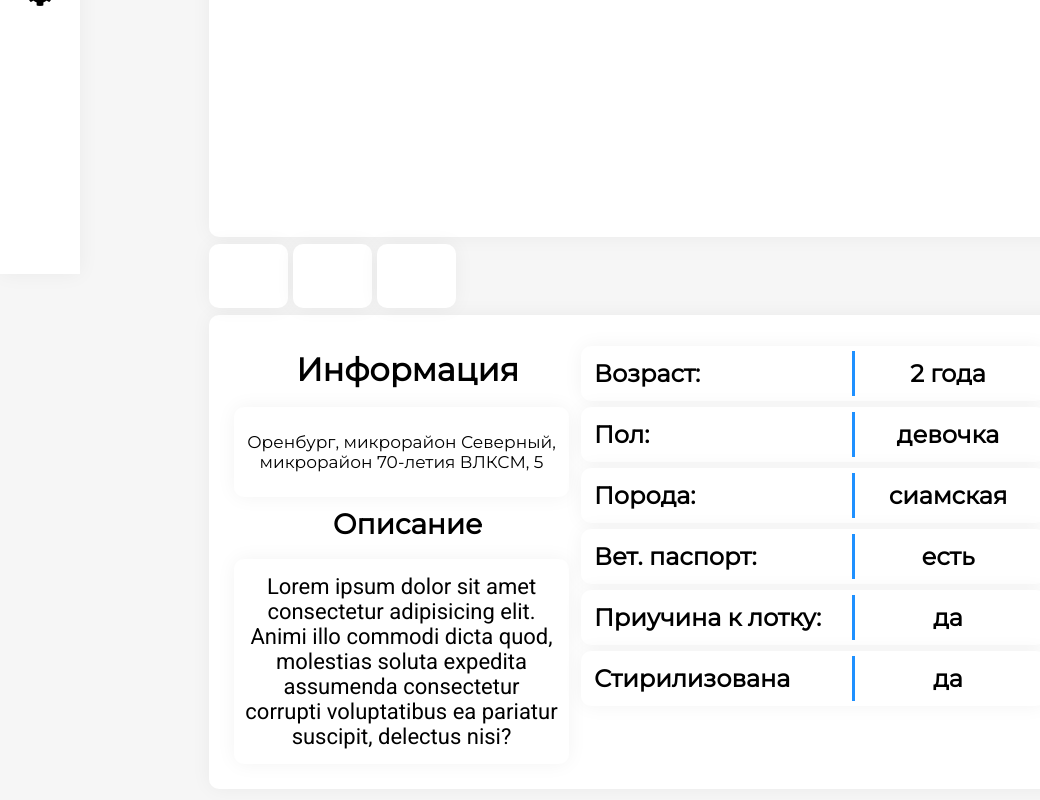
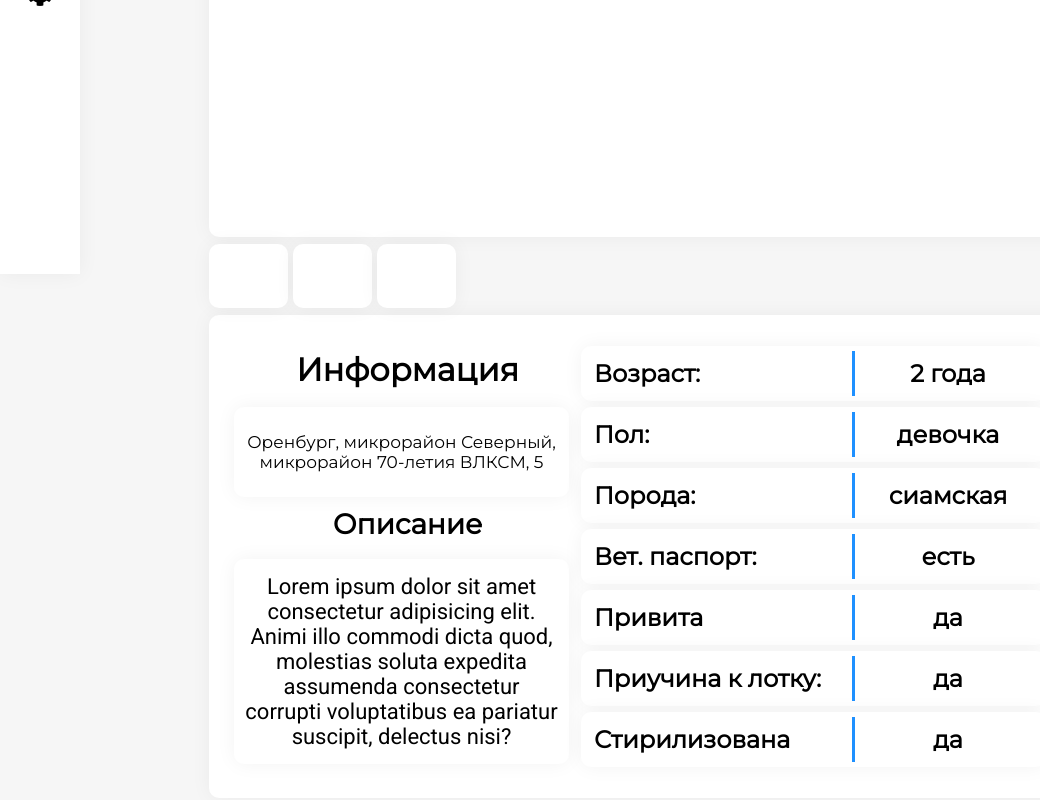
Before and after one commit to CaTmeNbugS/pyCat, an Angular app: page /buy/1 in a window 1280 px wide. Shown: the part 526-1326 px from the top of the page, without its empty margins (0-1040 px from the left). Built offline with nearby package versions, Linux system fonts and the light colour scheme.

Commit message:
Прививка

```diff
--- a/src/app/buy-cat-page/buy-cat-page.component.html
+++ b/src/app/buy-cat-page/buy-cat-page.component.html
@@ -80,6 +80,15 @@
                     </div>
                     <div class="content flex_b" >
                         <div class="f_c" >
+                            <h2>Привита</h2>
+                        </div>
+
+                        <div class="s_c" >
+                            <h2>да</h2>
+                        </div>
+                    </div>
+                    <div class="content flex_b" >
+                        <div class="f_c" >
                             <h2>Приучина к лотку:</h2>
                         </div>
 
```
